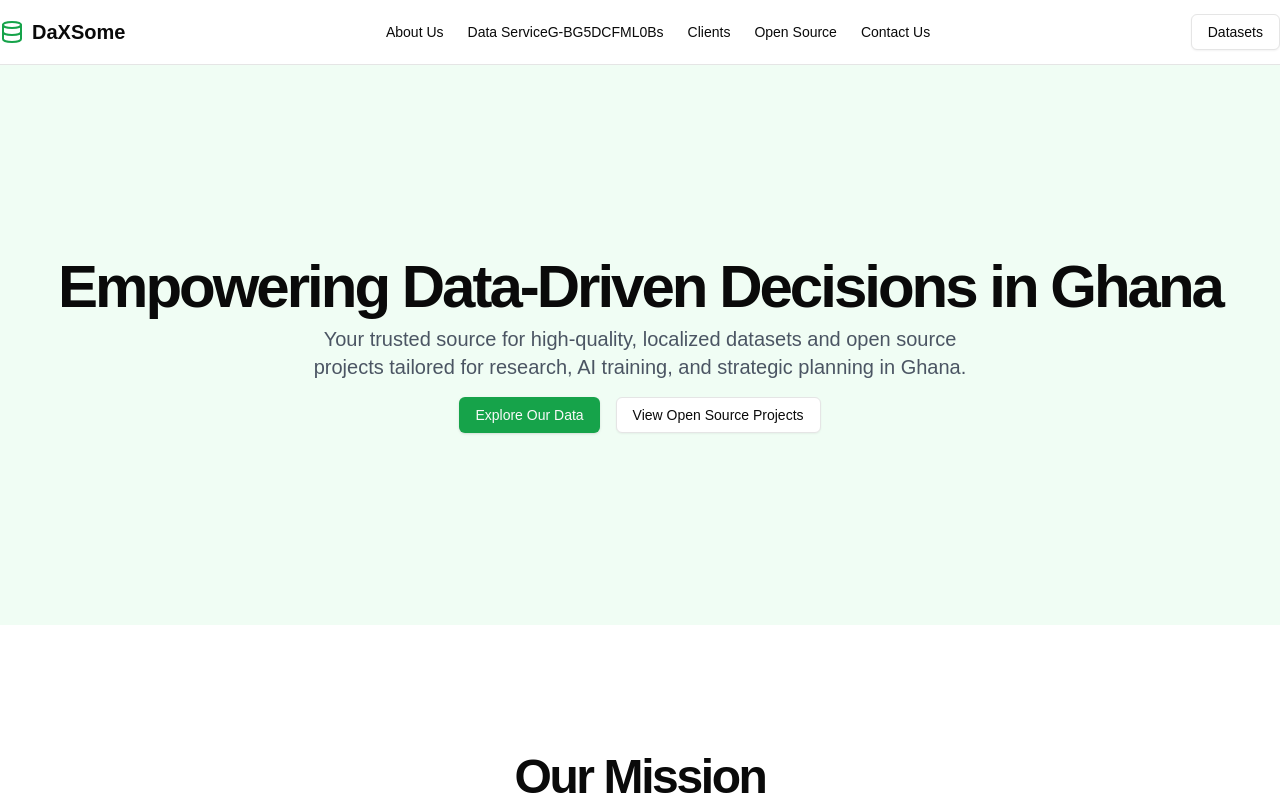
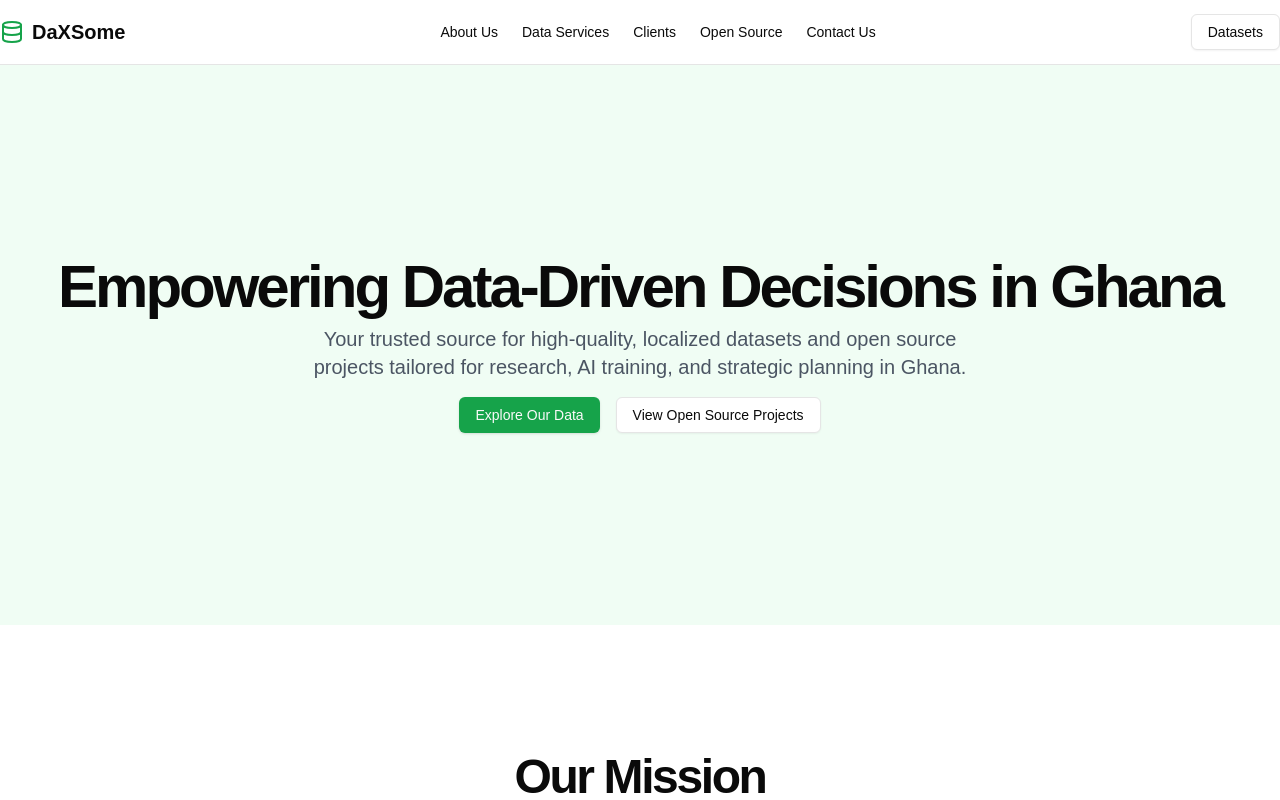
Before and after one commit to DaXSome/DaXSome, a Next.js app: page / in a window 1280 px wide. Shown: the top 800 px of the page. Built offline with nearby package versions, Linux system fonts and the light colour scheme.

Commit message:
fix (nav): Fix link typo

```diff
--- a/src/app/layout.tsx
+++ b/src/app/layout.tsx
@@ -13,7 +13,7 @@ const navLinks = [
     href: "/#about",
   },
   {
-    label: "Data ServiceG-BG5DCFML0Bs",
+    label: "Data Services",
     href: "/#services",
   },
   {
```
